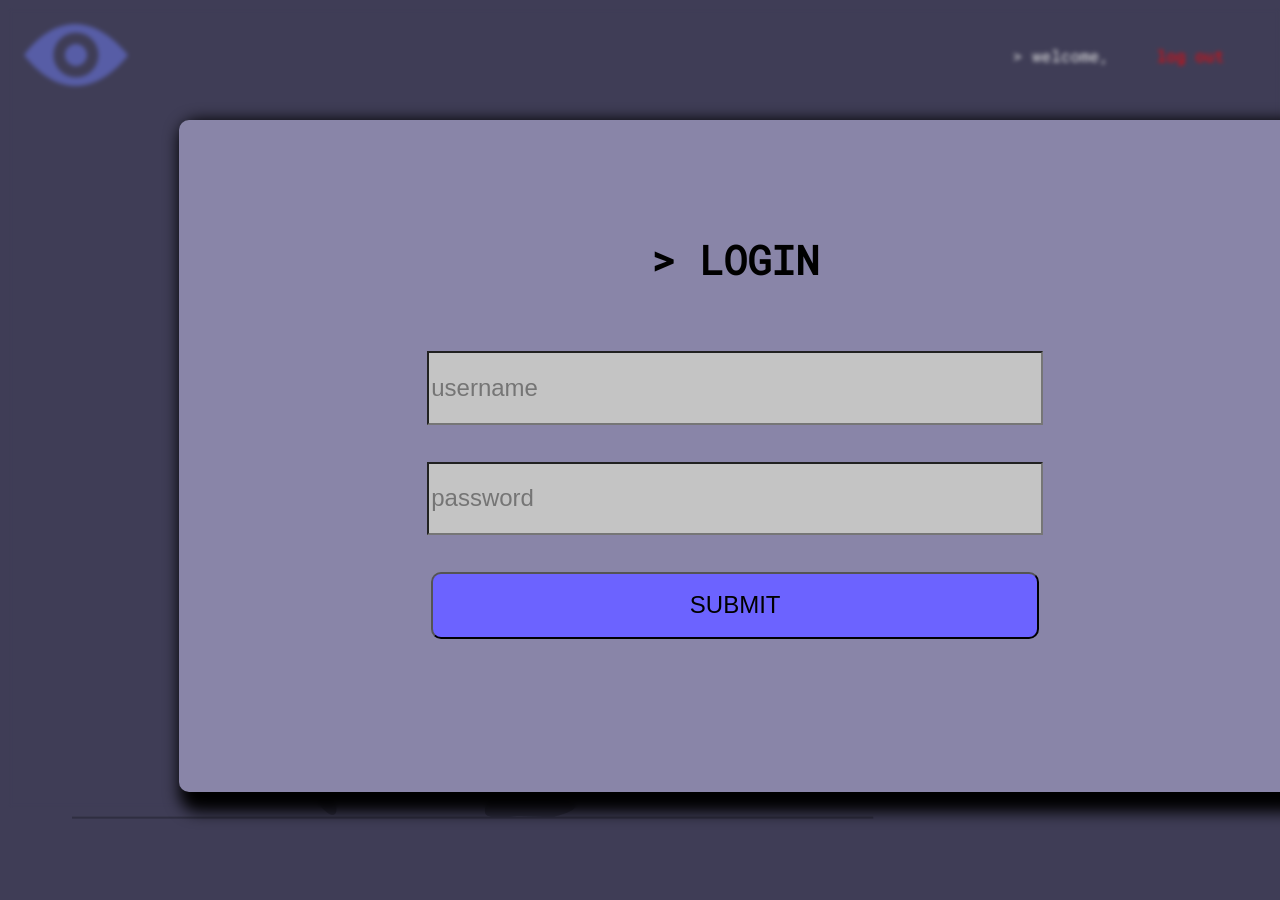
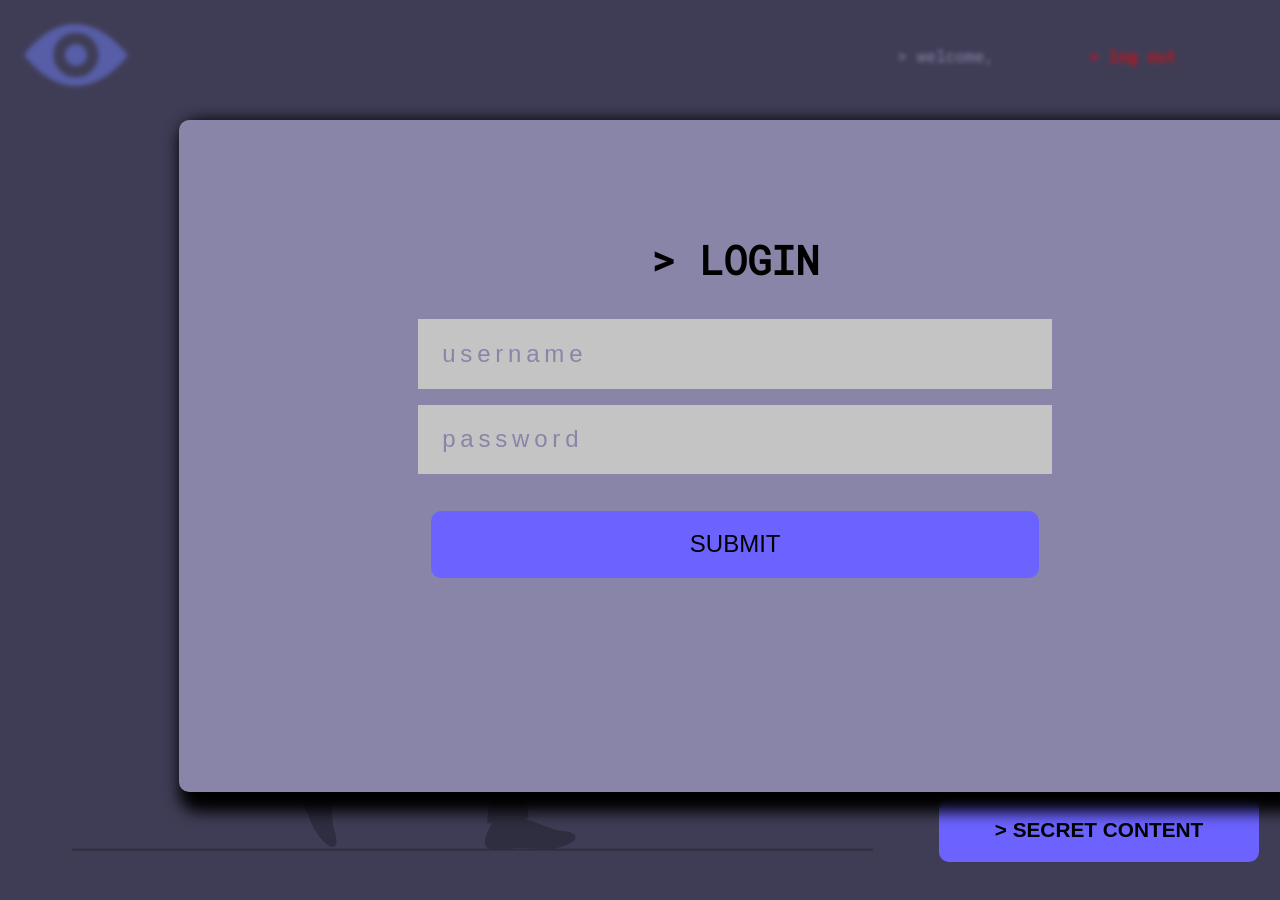
Before and after one commit to supercode-bootcamps/js-vertiefung-login-projekt-g-hoost, a plain HTML site: page index.html in a window 1280 px wide. Shown: the top 900 px of the page. Drawn offline with Linux system fonts and the light colour scheme.

Commit message:
all working

```diff
--- a/assets/css/style.css
+++ b/assets/css/style.css
@@ -13,6 +13,7 @@ body {
 #hacked img {
     position: absolute;
     width: 100vw;
+    max-height: 1200px;
     height: auto;
     left: 0;
     top: 0;
@@ -43,10 +44,10 @@ nav ul {
     display: flex;
 }
 nav li {
-    color: #E5E5E5;
+    color: #8985A8;
     text-decoration: none;
     font-size: 1rem;
-    padding-right: 3rem;
+    padding-right: 6rem;
     align-items: center;
     list-style-type: none;
 }
@@ -78,10 +79,33 @@ input {
     margin-bottom: 2rem;
     font-size: 1.5rem;
     cursor: pointer;
+    border: none;
 }
+input[type="text"],
+input[type="password"] {
+    padding-left: 1em;
+}
+#asterisk {
+    display: inline-block;
+    position: absolute;
+    align-self: center;
+    padding-left: 1em;
+    color: red;
+    font-size: 1.5rem;
+    display: none;
+}
+input::placeholder {
+    color: #8985A8;
+    letter-spacing: .3rem;
+}
+
 input:first-of-type {
-margin: 2rem auto 0 auto;
+margin: 0 auto;
 background: #C4C4C4;
+}
+input:first-of-type::after {
+    content: '*';
+    color: red;
 }
 input:nth-of-type(2) {
 margin: 0 auto;
@@ -91,6 +115,7 @@ background: #C4C4C4;
 margin: 0 auto;
 background-color: #6C63FF;
 border-radius: 10px;
+box-shadow: none;
 }
 #message {
     display: none;
@@ -99,31 +124,37 @@ border-radius: 10px;
 #letter {
 width: 25rem;
 height: 2.5rem;
-margin: 0 auto;
+margin: 1rem auto 0 16rem;
 color: red;
 font-family: 'Roboto Mono', monospace;
 font-style: normal;
 font-weight: bold;
-font-size: 2rem;
+font-size: 1.5rem;
+text-align: left;
 }
 .left > img {
-    margin-left: 4rem;
+    margin: auto 4rem;
     float: left;
 }
 .left p:first-of-type {
-    font-size: 3rem;
+    font-size: 5rem;
+    font-weight: bold;
     color: #8985A8;
     padding-top: 13rem;
     margin-bottom: 1rem;
 }
 .left p:last-of-type {
     color: #8985A8;
-    margin-bottom: 3rem;
+    font-size: 2.1rem;
+    margin: 0 auto 3rem auto;
 }
 button {
     background-color: #6C63FF;
-    height: 2.5rem;
-    width: 13rem;
-    border-radius: 5px;
+    height: 4rem;
+    width: 20rem;
+    font-size: 1.3rem;
+    font-weight: bold;
+    border-radius: 10px;
+    border: none;
     cursor: pointer;
 }
--- a/assets/js/main.js
+++ b/assets/js/main.js
@@ -35,6 +35,9 @@ function validateData()
             } else {
                 letter.innerHTML = '* user does not exist';
                 letter.style.color = 'red';
+                e.stopPropagation();
+                document.getElementById('asterisk').style.display = 'unset';
+
             }
         });
     });
--- a/index.html
+++ b/index.html
@@ -18,17 +18,18 @@
         <div class="nav-container">
             <ul>
                 <li id="userPrompt">> welcome,</li>
-                <li id="logOut"><a> log out</a></li>
+                <li id="logOut"><a>> log out</a></li>
             </ul>
         </div>
     </nav>
     <div id="modal">
         <h2>> LOGIN</h2>
         <form>
-            <input type="text" id="username" placeholder="username" required><br><br>
-            <p class="asteriks"></p>
-            <input type="text" id="password" placeholder="password" required><br><br>
-            <p class="asteriks"></p>
+            <input type="text" id="username" placeholder="username" required>
+            <p id="asterisk">*</p><br>
+            <p></p>
+            <input type="password" id="password" placeholder="password" autocomplete="off" required><br><br>
+            <p></p>
             <input type="submit" id="submit" value="SUBMIT" placeholder="submit">
             <p id="letter"></p>
         </form>
```
